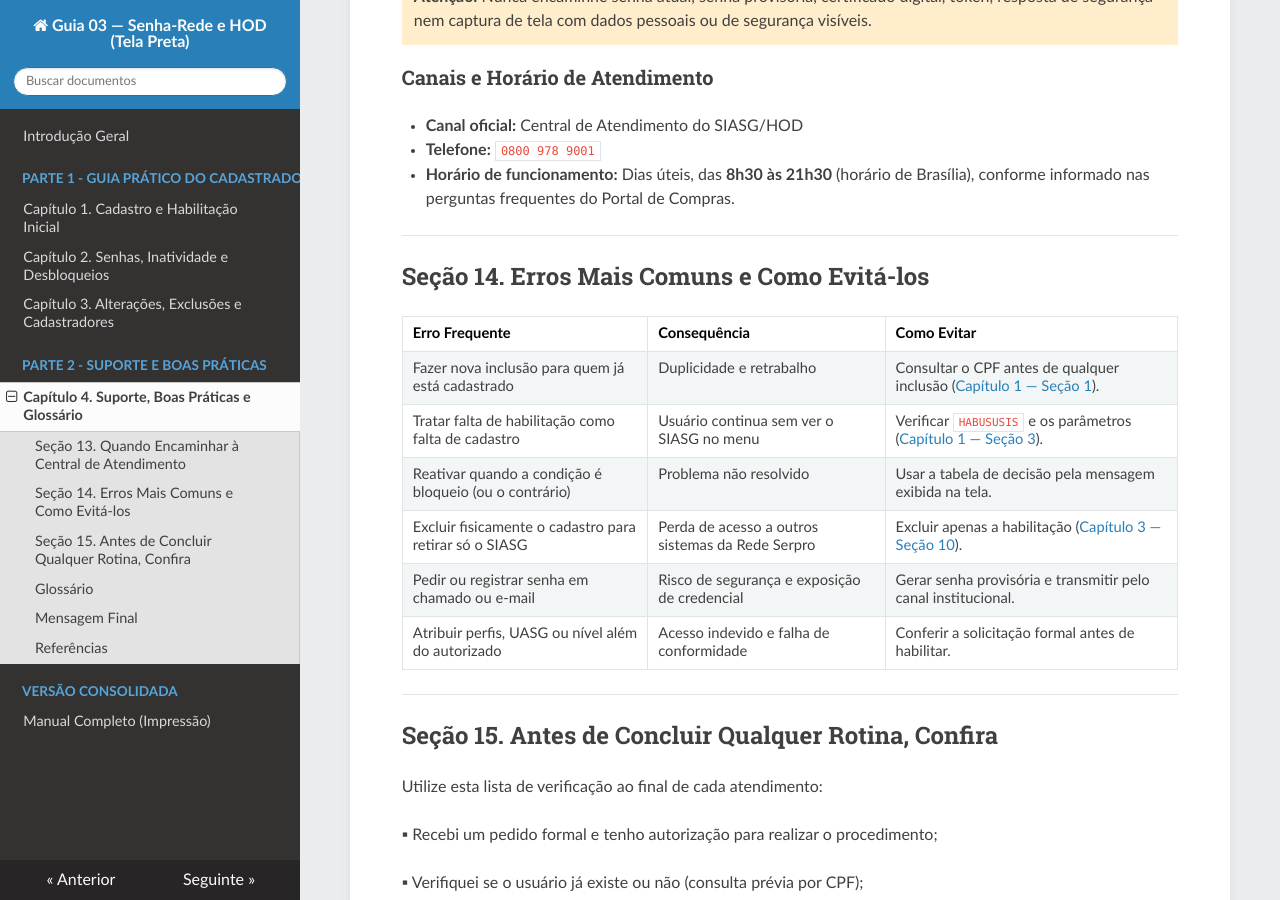
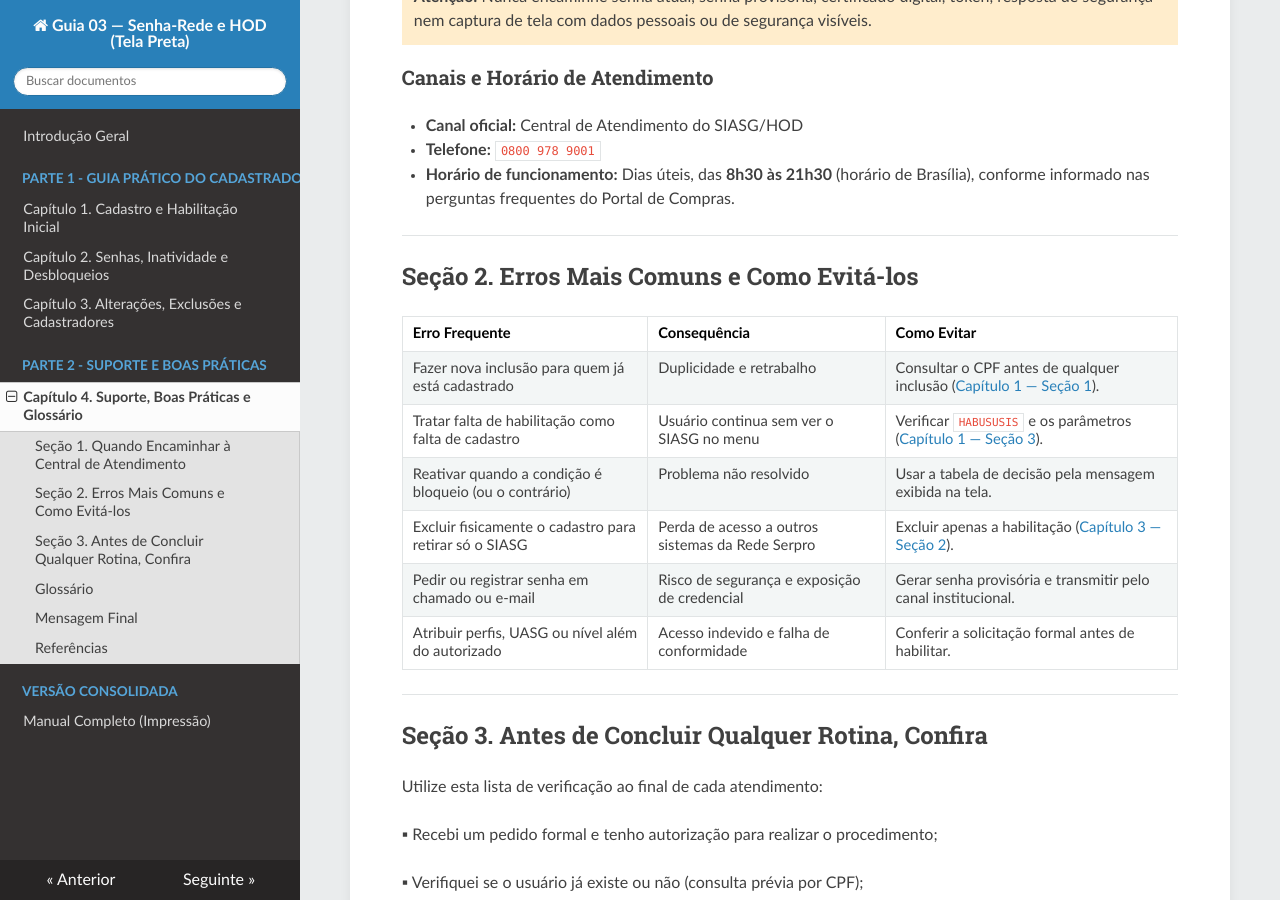
Before and after one commit to siqueiraazevedo2013-cloud/Tutorial-Guia-03-Senha-Rede-HOD, an MkDocs documentation site: the page built from docs/04-suporte-boas-praticas-e-glossario.md, in a window 1280 px wide and 900 px high, scrolled down 1119 px. Built offline with MkDocs 1.6.1, drawn with Linux system fonts in a browser that asks for light colours; nearby versions of some CDN libraries; some of the changed text lies outside the part shown.

Commit message:
Renumber sections in support document

```diff
--- a/docs/04-suporte-boas-praticas-e-glossario.md
+++ b/docs/04-suporte-boas-praticas-e-glossario.md
@@ -12,7 +12,7 @@ Este capítulo orienta sobre o acionamento da Central de Atendimento, apresenta
 
 ---
 
-## Seção 13. Quando Encaminhar à Central de Atendimento
+## Seção 1. Quando Encaminhar à Central de Atendimento
 
 Encaminhe a ocorrência à Central de Atendimento quando:
 
@@ -50,20 +50,20 @@ Ao registrar um chamado, inclua sempre:
 
 ---
 
-## Seção 14. Erros Mais Comuns e Como Evitá-los
+## Seção 2. Erros Mais Comuns e Como Evitá-los
 
 | Erro Frequente | Consequência | Como Evitar |
 | :--- | :--- | :--- |
 | Fazer nova inclusão para quem já está cadastrado | Duplicidade e retrabalho | Consultar o CPF antes de qualquer inclusão ([Capítulo 1 — Seção 1](01-cadastro-e-habilitacao.md#secao-1-o-cadastro-ja-existe)). |
 | Tratar falta de habilitação como falta de cadastro | Usuário continua sem ver o SIASG no menu | Verificar `HABUSUSIS` e os parâmetros ([Capítulo 1 — Seção 3](01-cadastro-e-habilitacao.md#secao-3-o-usuario-esta-cadastrado-mas-nao-acessa-o-siasg)). |
 | Reativar quando a condição é bloqueio (ou o contrário) | Problema não resolvido | Usar a tabela de decisão pela mensagem exibida na tela. |
-| Excluir fisicamente o cadastro para retirar só o SIASG | Perda de acesso a outros sistemas da Rede Serpro | Excluir apenas a habilitação ([Capítulo 3 — Seção 10](03-alteracoes-exclusoes-e-cadastradores.md#secao-10-preciso-retirar-o-acesso-ao-siasg)). |
+| Excluir fisicamente o cadastro para retirar só o SIASG | Perda de acesso a outros sistemas da Rede Serpro | Excluir apenas a habilitação ([Capítulo 3 — Seção 2](03-alteracoes-exclusoes-e-cadastradores.md#secao-2-preciso-retirar-o-acesso-ao-siasg)). |
 | Pedir ou registrar senha em chamado ou e-mail | Risco de segurança e exposição de credencial | Gerar senha provisória e transmitir pelo canal institucional. |
 | Atribuir perfis, UASG ou nível além do autorizado | Acesso indevido e falha de conformidade | Conferir a solicitação formal antes de habilitar. |
 
 ---
 
-## Seção 15. Antes de Concluir Qualquer Rotina, Confira
+## Seção 3. Antes de Concluir Qualquer Rotina, Confira
 
 Utilize esta lista de verificação ao final de cada atendimento:
 
```
